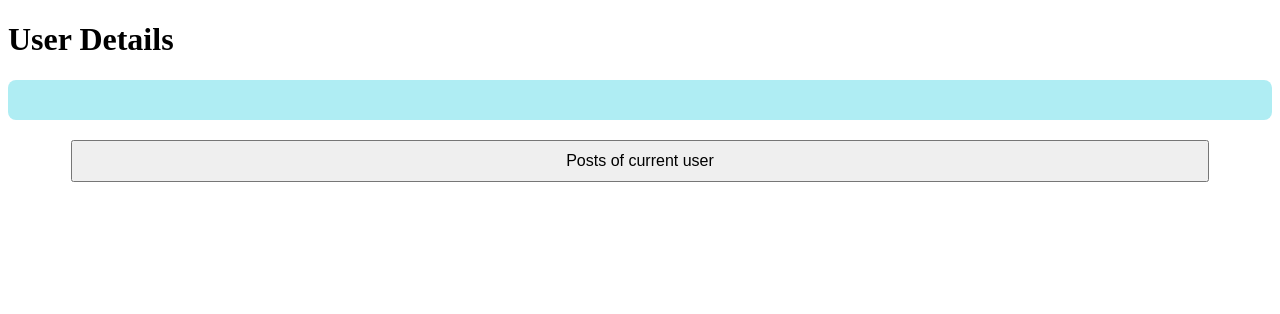
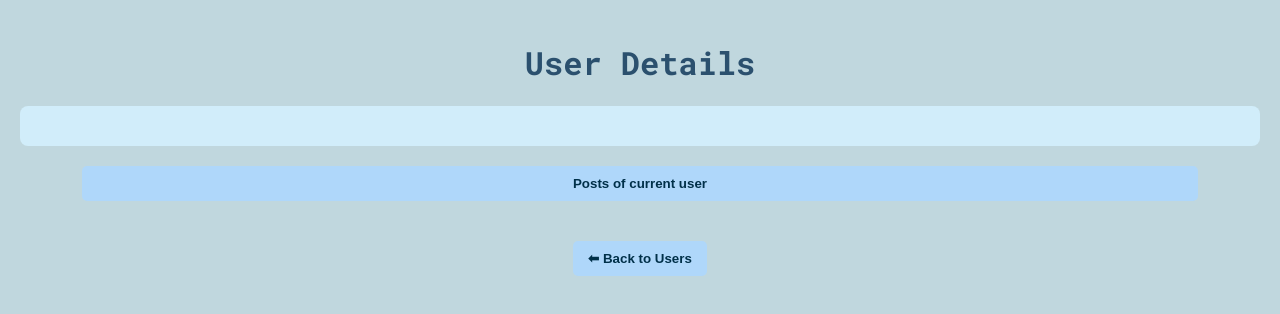
Before and after one commit to YuliannaNilsen/JS-projects, a plain HTML site: page Project/user-details.html in a window 1280 px wide. Drawn offline with Linux system fonts and the light colour scheme; no server answers.

Commit message:
project с

```diff
--- /dev/null
+++ b/Project/style.css
@@ -0,0 +1,82 @@
+/* Основні стилі */
+body {
+    font-family: "Roboto Mono", monospace;
+    background-color: #c0d7de;
+    margin: 0;
+    padding: 20px;
+    color: #003049;
+}
+
+h1, h2 {
+    color: #2b506e;
+    text-align: center;
+}
+
+a {
+    text-decoration: none;
+}
+
+button {
+    background-color: #afd7fa;
+    border: none;
+    padding: 10px 15px;
+    border-radius: 5px;
+    color: #003049;
+    font-weight: bold;
+    cursor: pointer;
+    transition: background-color 0.3s ease;
+}
+
+button:hover {
+    background-color: #a0d1f8;
+}
+
+/* Layouts */
+.user-container, .posts-container, .comments-container {
+    display: flex;
+    flex-wrap: wrap;
+    gap: 20px;
+    justify-content: center;
+}
+
+.user-card, .post-card, .comment-card {
+    background-color: #ddf8f9;
+    border: 1px solid #cce5f4;
+    border-radius: 8px;
+    padding: 15px;
+}
+
+.user-card {
+    width: 45%;
+}
+
+.post-card {
+    width: 18%;
+}
+
+.comment-card {
+    width: 23%;
+}
+
+/* Деталі юзера і поста */
+.user-info, .post-info {
+    padding: 20px;
+    background-color: #d1edfa;
+    border-radius: 8px;
+    margin-bottom: 20px;
+}
+
+/* Кнопка для постів */
+.posts-button {
+    display: block;
+    margin: 0 auto 20px auto;
+    width: 90%;
+}
+
+/* Кнопка назад */
+.back-button {
+    display: block;
+    margin: 20px auto;
+    width: fit-content;
+    font-size: 14px;
+}
--- a/Project/user-details.html
+++ b/Project/user-details.html
@@ -4,38 +4,17 @@
   <meta charset="UTF-8" />
   <meta name="viewport" content="width=device-width, initial-scale=1.0"/>
   <title>User Details</title>
-  <style>
-    .user-info {
-      padding: 20px;
-      background-color: #afedf3;
-      border-radius: 8px;
-      margin-bottom: 20px;
-    }
-    .posts-button {
-      display: block;
-      margin: 0 auto 20px auto;
-      width: 90%;
-      padding: 10px;
-      font-size: 16px;
-    }
-    .posts-container {
-      display: flex;
-      flex-wrap: wrap;
-      gap: 10px;
-    }
-    .post-card {
-      width: 18%;
-      padding: 10px;
-      background-color: #b1afab;
-      border-radius: 8px;
-    }
-  </style>
+  <link rel="stylesheet" href="style.css">
+  <link rel="preconnect" href="https://fonts.googleapis.com">
+  <link rel="preconnect" href="https://fonts.gstatic.com" crossorigin>
+  <link href="https://fonts.googleapis.com/css2?family=Roboto+Mono:ital,wght@0,100..700;1,100..700&display=swap" rel="stylesheet">
 </head>
 <body>
 <h1>User Details</h1>
 <div id="user" class="user-info"></div>
 <button id="load-posts" class="posts-button">Posts of current user</button>
 <div id="posts" class="posts-container"></div>
+<a href="index.html" class="back-button"><button>⬅ Back to Users</button></a>
 
 <script>
   const params = new URLSearchParams(window.location.search);
```
Also changed, not shown: Project/index.html (renamed from Project/JSProject.html, +1 -24 lines), Project/post-details.html (+5 -19 lines).
